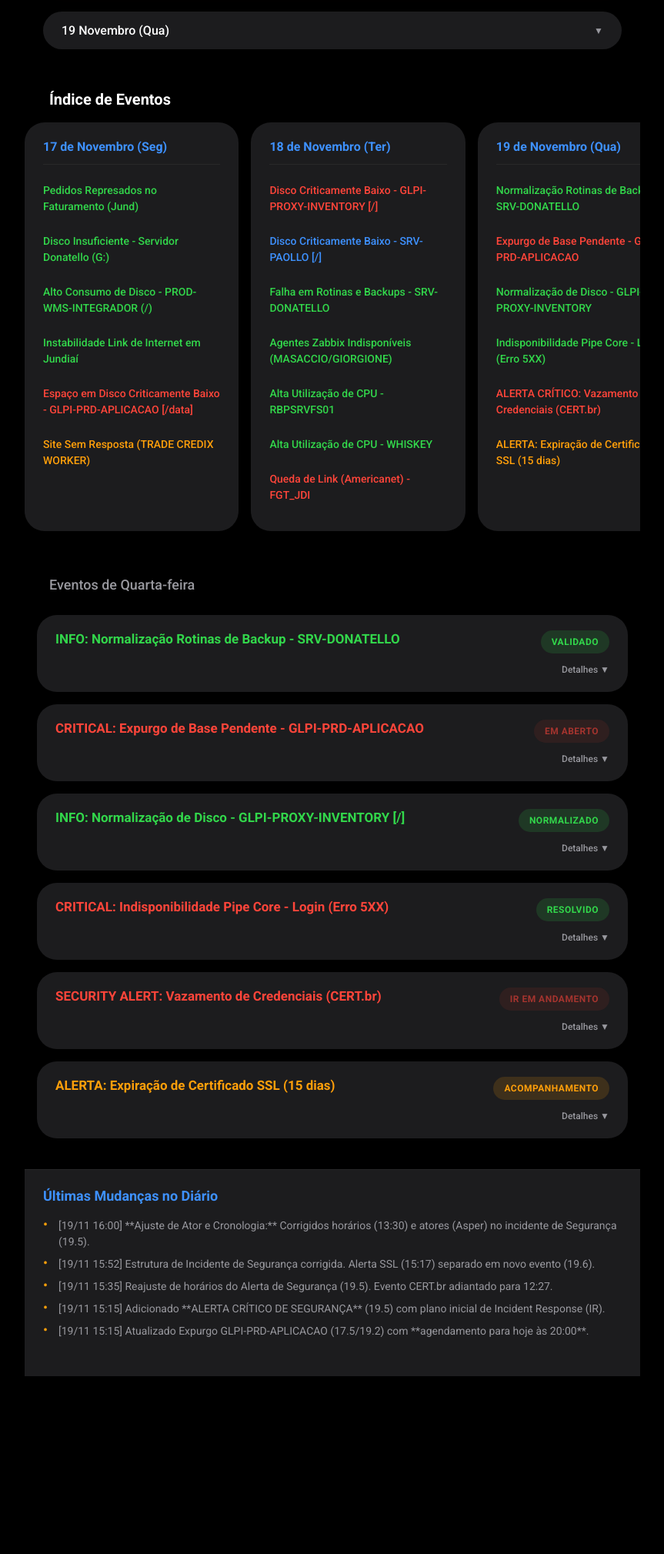
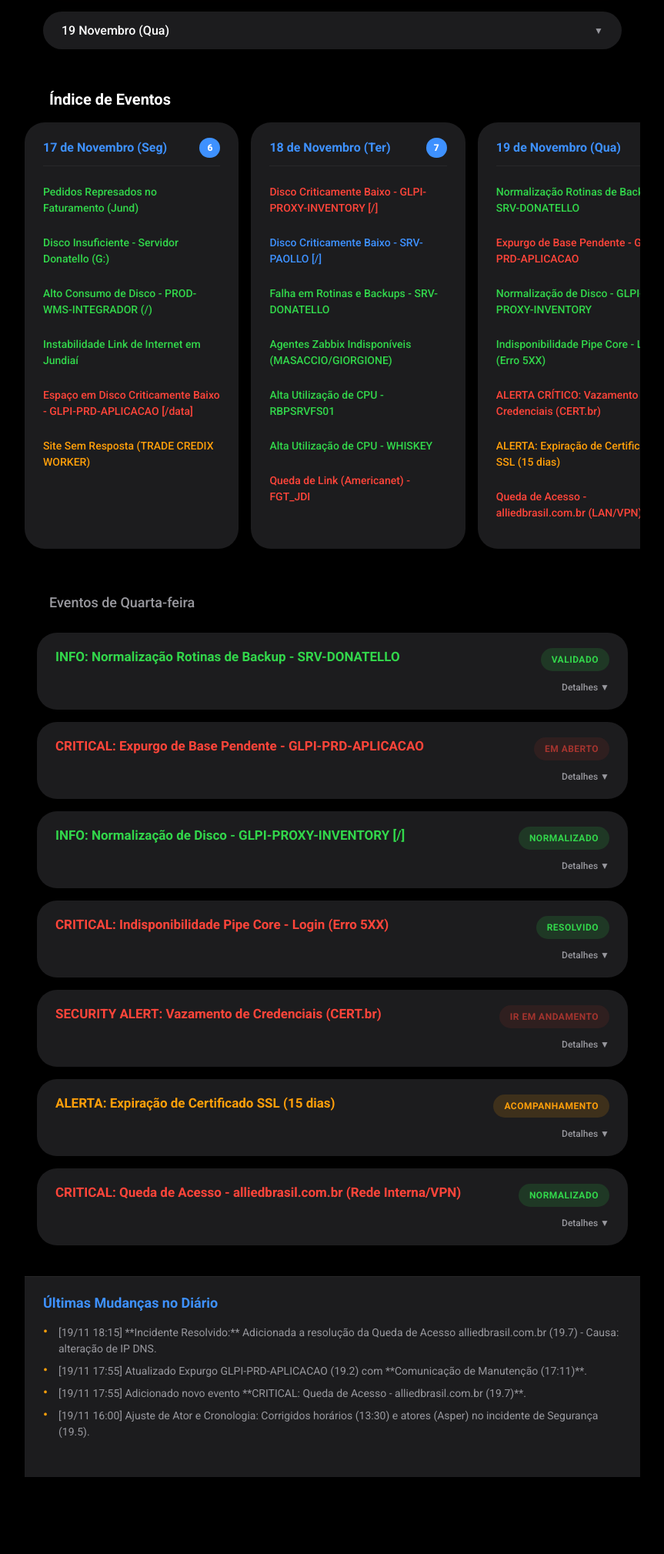
Before and after one commit to elisonarley/dashfechamento, a plain HTML site: page index.html in a window 1280 px wide. Shown: the part 268-2287 px from the top of the page at 77% size, without its empty margins (208-1071 px from the left). Before the commit the page ends 2156 px from the top, so only its background shows below. Drawn offline with Linux system fonts and the light colour scheme.

Commit message:
Update index.html

```diff
--- a/index.html
+++ b/index.html
@@ -535,6 +535,7 @@
       scroll-snap-align: start; /* Alinha o card no início da rolagem */
     }
 
+    /* ESTILO PARA O CONTADOR DE EVENTOS */
     .index-day-title {
       font-size: 16px;
       font-weight: 700;
@@ -542,6 +543,20 @@
       margin: 0 0 15px 0;
       border-bottom: 1px solid rgba(255, 255, 255, 0.05);
       padding-bottom: 10px;
+
+      /* Configuração para o contador */
+      display: flex;
+      justify-content: space-between;
+      align-items: center;
+    }
+
+    .event-count-badge {
+        background-color: var(--samsung-blue);
+        color: var(--text-primary);
+        padding: 4px 10px;
+        border-radius: 50px;
+        font-size: 12px;
+        font-weight: 900;
     }
 
     .index-list {
@@ -615,7 +630,7 @@
         <div class="index-grid">
 
           <div class="index-day-card" data-day-id="2025-11-17">
-            <h3 class="index-day-title">17 de Novembro (Seg)</h3>
+            <h3 class="index-day-title">17 de Novembro (Seg) <span class="event-count-badge" data-count-day="2025-11-17">0</span></h3>
             <ul class="index-list">
               <!-- Adicionado evento-link para o JS scrollToEvent -->
               <li><a class="index-link status-green" onclick="scrollToEvent('2025-11-17', 'event-17-1')">Pedidos Represados no Faturamento (Jund)</a></li>
@@ -628,7 +643,7 @@
           </div>
 
           <div class="index-day-card" data-day-id="2025-11-18">
-            <h3 class="index-day-title">18 de Novembro (Ter)</h3>
+            <h3 class="index-day-title">18 de Novembro (Ter) <span class="event-count-badge" data-count-day="2025-11-18">0</span></h3>
             <ul class="index-list">
               <li><a class="index-link status-red" onclick="scrollToEvent('2025-11-18', 'event-18-1')">Disco Criticamente Baixo - GLPI-PROXY-INVENTORY [/]</a></li>
               <li><a class="index-link status-maintenance" onclick="scrollToEvent('2025-11-18', 'event-18-2')">Disco Criticamente Baixo - SRV-PAOLLO [/]</a></li>
@@ -641,7 +656,7 @@
           </div>
 
           <div class="index-day-card" data-day-id="2025-11-19">
-            <h3 class="index-day-title">19 de Novembro (Qua)</h3>
+            <h3 class="index-day-title">19 de Novembro (Qua) <span class="event-count-badge" data-count-day="2025-11-19">0</span></h3>
             <ul class="index-list">
               <li><a class="index-link status-green" onclick="scrollToEvent('2025-11-19', 'event-19-1')">Normalização Rotinas de Backup - SRV-DONATELLO</a></li>
               <li><a class="index-link status-red" onclick="scrollToEvent('2025-11-19', 'event-19-2')">Expurgo de Base Pendente - GLPI-PRD-APLICACAO</a></li>
@@ -651,6 +666,8 @@
               <li><a class="index-link status-red" onclick="scrollToEvent('2025-11-19', 'event-19-5')">ALERTA CRÍTICO: Vazamento de Credenciais (CERT.br)</a></li>
               <!-- NOVO EVENTO 19.6 -->
               <li><a class="index-link status-orange" onclick="scrollToEvent('2025-11-19', 'event-19-6')">ALERTA: Expiração de Certificado SSL (15 dias)</a></li>
+              <!-- NOVO EVENTO 19.7 -->
+              <li><a class="index-link status-red" onclick="scrollToEvent('2025-11-19', 'event-19-7')">Queda de Acesso - alliedbrasil.com.br (LAN/VPN)</a></li>
 
             </ul>
           </div>
@@ -760,6 +777,7 @@
           <tr><td>19/11 14:44</td><td>Fellipe Soares</td><td>Enviou lista de acordo com grupos e datas de expurgo solicitadas.</td></tr>
           <tr><td>19/11 14:56</td><td>Fabio Santos</td><td>Solicitou alinhamento para definição das próximas etapas.</td></tr>
           <tr><td>19/11 15:31</td><td>Fabio</td><td><span class="status-text-red">EXPURGO AGENDADO</span> Alinhado o Expurgo para hoje **após as 20:00**. Informado que pode haver lentidão e indisponibilidade.</td></tr>
+          <tr><td>19/11 17:11</td><td>Gabriel</td><td><span class="status-text-orange">COMUNICADO</span> Informado que o comunicado de manutenção no GLPI (20:00h até o fechamento das lojas) foi realizado. Sistema pode ter lentidão/instabilidade, mas não ficará indisponível.</td></tr>
         </table>
       </div>
     </div>
@@ -886,6 +904,7 @@
           <tr><td>11:00:00</td><td>E. Arley</td><td>Informado no grupo do NOC.</td></tr>
           <tr><td>11:01:00</td><td>M. Rodrigues</td><td>Causa: Scan manual do Windows Defender em andamento (Ricardo Henrique).</td></tr>
           <tr><td>11:05:00</td><td>Fabio Santos</td><td><span class="status-text-green">NORMALIZADO</span> Scan foi pausado e CPU normalizada. Alinhamento feito com Ricardo para comunicação prévia de atividades.</td></tr>
+          <tr><td>19/11 16:09</td><td>E. Arley</td><td><span class="status-text-red">RECORRÊNCIA</span>: Servidor voltou a ficar com CPU > 90%. Kaue acionou Equinix para verificar consumo de CLBackup.</td></tr>
         </table>
       </div>
     </div>
@@ -975,6 +994,7 @@
                 <tr><td>19/11 14:44</td><td>Fellipe Soares</td><td>Enviou a lista de acordo com os grupos e datas de expurgo solicitadas.</td></tr>
                 <tr><td>19/11 14:56</td><td>Fabio Santos</td><td>Solicitou um alinhamento para definição das próximas etapas.</td></tr>
                 <tr><td>19/11 15:31</td><td>Fabio</td><td><span class="status-text-red">EXPURGO AGENDADO</span> Alinhado o Expurgo para hoje **após as 20:00**. Informado que pode haver lentidão e indisponibilidade.</td></tr>
+                <tr><td>19/11 17:11</td><td>Gabriel</td><td><span class="status-text-orange">COMUNICADO</span> Informado que o comunicado de manutenção no GLPI (20:00h até o fechamento das lojas) foi realizado. Sistema pode ter lentidão/instabilidade, mas não ficará indisponível.</td></tr>
             </table>
         </div>
     </div>
@@ -1063,17 +1083,37 @@
         </div>
     </div>
 
+    <!-- NOVO EVENTO 19.7: Queda de Acesso - alliedbrasil.com.br (LAN/VPN) -->
+    <div id="event-19-7" class="event border-red" onclick="toggleEvent(this)">
+        <div class="event-header">
+            <div class="event-title">CRITICAL: Queda de Acesso - alliedbrasil.com.br (Rede Interna/VPN)</div>
+            <div class="header-right">
+                <span class="status-badge badge-success">Normalizado</span>
+                <span class="toggle-text">Detalhes ▼</span>
+            </div>
+        </div>
+        <div class="timeline-wrapper">
+            <table>
+                <tr><th width="15%">Horário</th><th width="15%">Ator</th><th>Ação / Detalhes</th></tr>
+                <tr><td>17:32</td><td>Luiz Galante (NOC)</td><td>PROBLEM (Disponibilidade): Confirmação de que o asset alliedbrasil.com.br está inacessível para Rede Interna. Descartada alteração recente no Azion (CDN/WAF).</td></tr>
+                <tr><td>17:32</td><td>Lucas Quirino (NOC)</td><td>Status Quo: Não houve *change* no *edge* ou *backend* do asset nos últimos 30 minutos. Hipótese de erro em regra de CDN é baixa.</td></tr>
+                <tr><td>17:34</td><td>E. Arley (NOC)</td><td>Scope Defined: Acesso normalizado via Internet/4G. Falha totalmente restrita ao Egress corporativo (Rede Interna e VPN). O problema é Rede/Infraestrutura e não Aplicação.</td></tr>
+                <tr><td>17:40</td><td>Monitoramento (Você)</td><td><span class="status-text-red">ESCALATION</span>: Acionamento do time de Cloud via [Teams] para investigação *on-premise*. Requerido *traceroute* e validação de DNS interno/externo. Ação imediata: Auditar ACLs/Firewalls de Borda.</td></tr>
+                <tr><td>18:09</td><td>Luiz Galante (Cloud)</td><td><span class="status-text-green">RESOLVIDO</span>: Realizada a alteração do IP do DNS. Acesso normalizado. Pode ser necessário *flushdns* ou reconexão da VPN em alguns casos.</td></tr>
+            </table>
+        </div>
+    </div>
+
   </div>
 
   <!-- NOVO: Seção de Últimas Mudanças (Changelog) -->
   <div class="changelog-area">
     <h3>Últimas Mudanças no Diário</h3>
     <ul>
-      <li>[19/11 16:00] **Ajuste de Ator e Cronologia:** Corrigidos horários (13:30) e atores (Asper) no incidente de Segurança (19.5).</li>
-      <li>[19/11 15:52] Estrutura de Incidente de Segurança corrigida. Alerta SSL (15:17) separado em novo evento (19.6).</li>
-      <li>[19/11 15:35] Reajuste de horários do Alerta de Segurança (19.5). Evento CERT.br adiantado para 12:27.</li>
-      <li>[19/11 15:15] Adicionado **ALERTA CRÍTICO DE SEGURANÇA** (19.5) com plano inicial de Incident Response (IR).</li>
-      <li>[19/11 15:15] Atualizado Expurgo GLPI-PRD-APLICACAO (17.5/19.2) com **agendamento para hoje às 20:00**.</li>
+      <li>[19/11 18:15] **Incidente Resolvido:** Adicionada a resolução da Queda de Acesso alliedbrasil.com.br (19.7) - Causa: alteração de IP DNS.</li>
+      <li>[19/11 17:55] Atualizado Expurgo GLPI-PRD-APLICACAO (19.2) com **Comunicação de Manutenção (17:11)**.</li>
+      <li>[19/11 17:55] Adicionado novo evento **CRITICAL: Queda de Acesso - alliedbrasil.com.br (19.7)**.</li>
+      <li>[19/11 16:00] Ajuste de Ator e Cronologia: Corrigidos horários (13:30) e atores (Asper) no incidente de Segurança (19.5).</li>
     </ul>
   </div>
 
@@ -1082,6 +1122,25 @@
 
 <script>
   let isFilterActive = false;
+
+  // NOVA FUNÇÃO: Atualiza os contadores de eventos no carrossel do índice
+  function updateEventCounts() {
+    const dayContents = document.querySelectorAll('.content');
+
+    dayContents.forEach(dayContent => {
+        const dateId = dayContent.id;
+        // Conta quantos eventos estão dentro deste bloco de conteúdo
+        const eventCount = dayContent.querySelectorAll('.event').length;
+
+        // Encontra o badge correspondente no carrossel pelo atributo de dados
+        const countBadge = document.querySelector(`.event-count-badge[data-count-day="${dateId}"]`);
+
+        if (countBadge) {
+            countBadge.textContent = eventCount;
+        }
+    });
+  }
+
 
   // Função central para rolar para um evento específico
   function scrollToEvent(dateId, eventId) {
@@ -1232,10 +1291,13 @@
     // 1. Exibe o timestamp no cabeçalho
     displayUpdateTimestamp();
 
-    // 2. Renderiza os incidentes abertos globalmente
+    // 2. NOVA CHAMADA: Atualiza a contagem de eventos por dia
+    updateEventCounts();
+
+    // 3. Renderiza os incidentes abertos globalmente
     renderOpenIncidents();
 
-    // 3. Define a data padrão ao carregar (Preferência: último dia com dados)
+    // 4. Define a data padrão ao carregar (Preferência: último dia com dados)
     const lastDay = "2025-11-19";
     if (document.getElementById(lastDay)) {
       document.getElementById('dateSelect').value = lastDay;
```
